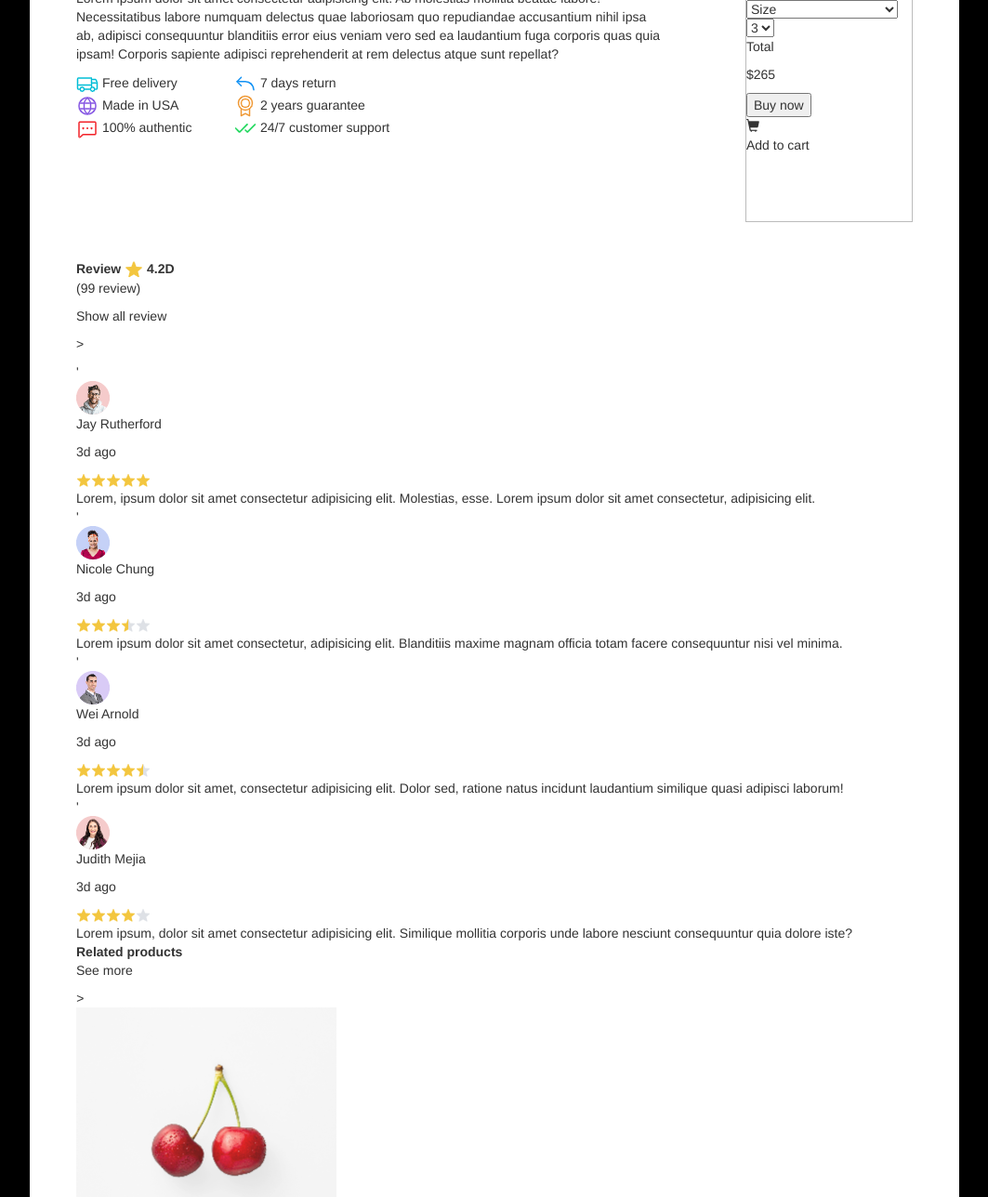
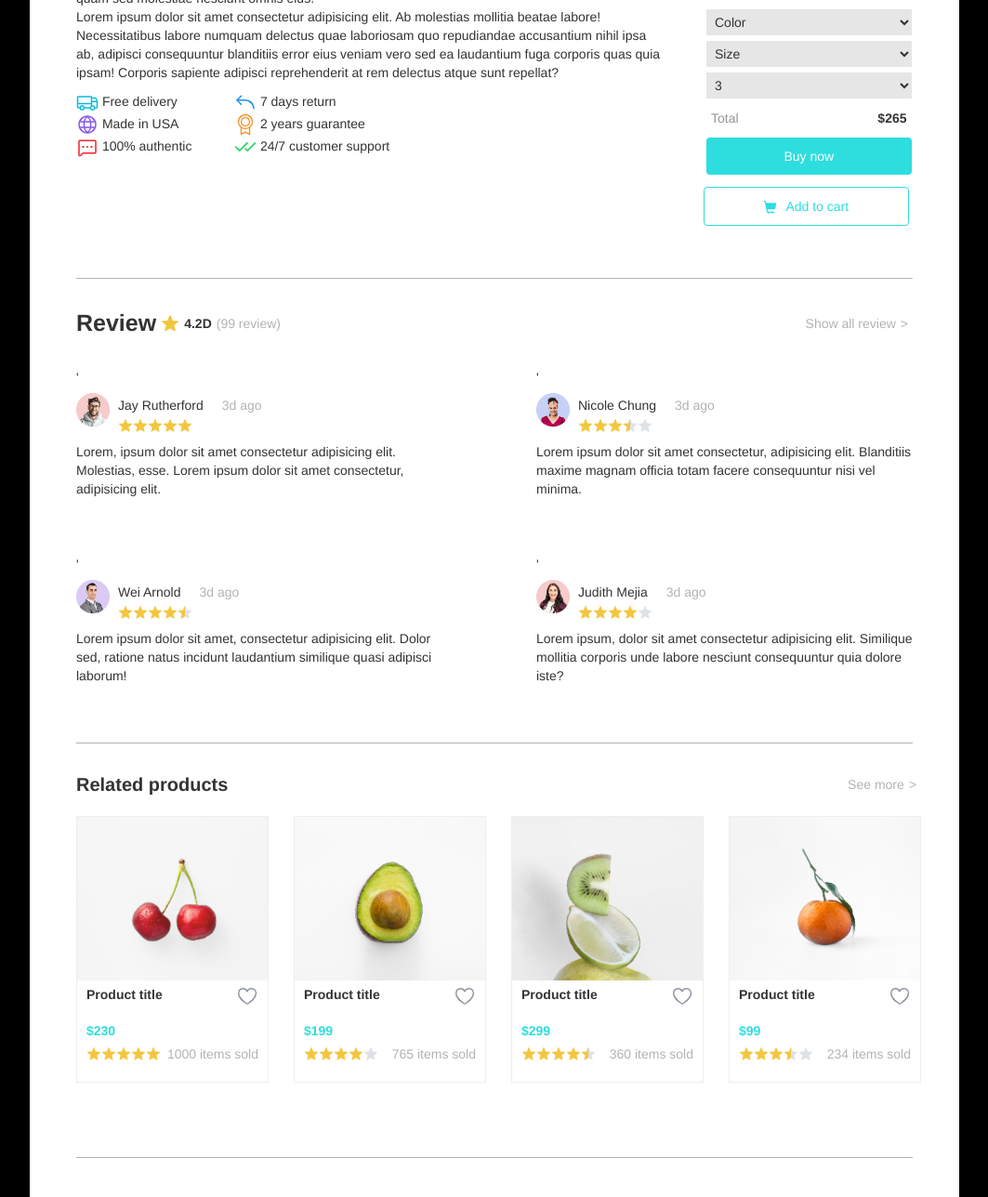
Before and after one commit to DamThanhLam/Web-Tuan5, a plain HTML site: page page/index.html in a window 1280 px wide. Shown: the part 631-1919 px from the top of the page at 93% size, without its empty margins (108-1171 px from the left). Drawn offline with nearby package versions, Linux system fonts and the light colour scheme.

Commit message:
Update tuan 5

```diff
--- a/css/index.css
+++ b/css/index.css
@@ -13,7 +13,7 @@ body {
 }
 
 .menu-top {
-    display: flex;
+    display: flexgit ;
     justify-content: space-between;
     height: 50px;
     align-items: center;
@@ -50,6 +50,7 @@ img {
 .body {
     width: 900px;
     margin: 0px auto;
+    padding-top: 20px;
 }
 
 .product-title {
@@ -58,7 +59,7 @@ img {
 }
 
 .top-product-title * {
-    color: rgb(226, 223, 223);
+    color: rgb(184, 184, 184);
 }
 
 .top-product-title p:last-child {
@@ -99,8 +100,10 @@ img {
 }
 
 .rate-left p:last-child {
-    color: rgb(226, 223, 223);
+    color: rgb(184, 184, 184);
 }
+
+
 
 .img-product {
     margin: 30px 0px 30px 0px;
@@ -134,12 +137,250 @@ img {
 }
 
 .buy {
-    width: 20%;
+    width: 25%;
     height: 80%;
-    border: 1px solid rgb(187, 187, 187);
 }
 
+.buy > *{
+    width: 98%;
+    padding: 5px;
+    margin: 3px;
+    border: none;
+    background-color: rgb(230, 230, 230);
+}
+.buy div:first-child{
+    background-color: white;
+
+}
 .buttom-description {
     display: grid;
     grid-template-columns: 170px 170px;
 }
+
+.price{
+    display: flex;
+    justify-content: flex-end;
+    flex-direction: row;
+    width: 100%;
+    align-items: center;
+}
+.price *{
+    font-weight: 900;
+    display: inline-block;
+    font-size: 30px;
+    color: rgb(46, 221, 221);
+}
+
+.price p:first-child{
+    font-size: 25px;
+}
+
+.total{
+    display: flex;
+    justify-content: space-between;
+    align-items: center;
+    background-color: white;
+}
+.total *{
+    margin: 0px;
+}
+.total p:first-child{
+    color: rgb(148, 148, 148);
+}
+
+.total p:last-child{
+    font-weight: 800;
+}
+.buy > button{
+    padding: 10px 0px 10px 0px;
+    background-color: rgb(46, 221, 221);
+    color: white;
+    border-radius: 4px;
+}
+.buy div:last-child{
+    padding: 10px 0px 10px 0px;
+    display: flex;
+    justify-content: center;
+    align-items: center;
+    margin:10px 0px 0px 0px;
+    background-color: white;
+    color: rgb(46, 221, 221);
+    border: 1px solid rgb(46, 221, 221);
+    border-radius: 4px;
+}
+.add-to-cart p:last-child{
+    margin: 0px;
+    margin-left: 10px;
+}
+
+.product{
+    border-bottom: 1px solid rgb(179, 179, 179);
+}
+
+
+.review{
+    width: 100%;
+    height: 500px;
+    display: grid;
+    grid-template-columns: 45% 45%;
+    grid-gap: 0px 10%;
+    border-bottom: 1px solid rgb(179, 179, 179);
+}
+.item-review > div{
+    display: flex;
+
+}
+.user-name{
+    display: flex;
+    margin: 0px;
+
+}
+.user div:nth-child(2){
+    margin: 0px 0px 0px 9px;
+}
+.user-name p:first-child{
+    margin-right: 20px;
+    margin-bottom: 0px;
+}
+.user-name p:last-child{
+    margin-right: 20px;
+    margin-bottom: 0px;
+    color: rgb(179, 179, 179);
+}
+.item-review div:last-child{
+    margin-top: 10px;
+}
+.text-review{
+    display: flex;
+    justify-content: space-between;
+    grid-area: 1/ 1/ 2/ 3;
+    align-items: center;
+}
+.left-text-review, .right-text-review{
+    display: flex;
+    align-items: center;
+    justify-content: space-around;
+}
+.left-text-review *,.right-text-review *{
+    margin: 0px 5px 0px 0px;
+}
+.left-text-review b:first-child{
+    font-size: 25px;
+}
+.left-text-review p:last-child{
+    color: rgb(179, 179, 179);
+}
+.right-text-review{
+    color: rgb(179, 179, 179);
+}
+
+.related{
+    display: grid;
+    grid-template-columns: 23% 23% 23% 23%;
+    grid-gap: 0px 3%;
+    padding: 0px 0px 80px 0px;
+    border-bottom: 1px solid rgb(179, 179, 179);
+}
+.related div:first-child{
+    grid-area: 1/1/2/5;
+    display: flex;
+    justify-content: space-between;
+    margin: 30px 0px 20px 0px;
+}
+
+.text-related div{
+    display: flex;
+    align-items: center;
+
+}
+.text-related div *{
+    margin: 0px 5px 0px 0px;
+    color: rgb(179, 179, 179);
+}
+.text-related b{
+    font-size: 20px;
+}
+
+.item-related{
+    border: 1px solid rgb(238, 238, 238);
+}
+
+.item-related > img{
+    width: 100%;
+}
+.item-related div:nth-child(2){
+    display: flex;
+    justify-content: space-between;
+    margin: 5px 10px;
+}
+.product-title-related b{
+    font-size: 18px;
+    font-weight: 800;
+}
+.item-related p:nth-child(3){
+    font-weight: 800;
+    margin: 0px 0px 5px 10px;
+    color: rgb(46, 221, 221);
+}
+
+.item-related div:last-child{
+    display: flex;
+    justify-content: space-between;
+    align-items: center;
+    margin: 0px 10px 10px 10px;
+}
+
+.item-related div *{
+    margin: 0px;
+    margin-bottom: 10px;
+}
+
+.item-related div > p{
+    color: rgb(179, 179, 179);
+}
+
+.flooter{
+    padding: 50px 0px 0px 20px;
+    display: flex;
+    flex-direction: column;
+    align-items: center;
+}
+.flooter b{
+   font-weight: 800;
+   margin: 20px 0px 0px 0px;
+}
+
+.flooter div input{
+    margin: 10px 0px 0px 0px;
+    border: none;
+    padding: 12px;
+    background-color: rgb(224, 224, 224);
+}
+
+.flooter div input:last-child{
+    margin: 10px 0px 0px 0px;
+    border: none;
+    padding: 12px;
+    background-color: rgb(46, 221, 221);
+    color: white;
+}
+.flooter div input:first-child{
+    border-radius: 10px 0px 0px 10px;
+}
+.flooter div input:last-child{
+    border-radius: 0px 10px 10px 0px;
+}
+
+.flooter > div:nth-child(4){
+    display: flex;
+    margin: 80px 0px 0px 60px;
+}
+.flooter div div{
+    margin: 0px 20px;
+    display: flex;
+    flex-direction: column;
+}
+.flooter div div b{
+    padding: 0px 0px 10px 0px;
+    font-size: 18px;
+}
```
Also changed, not shown: 1 other file.
